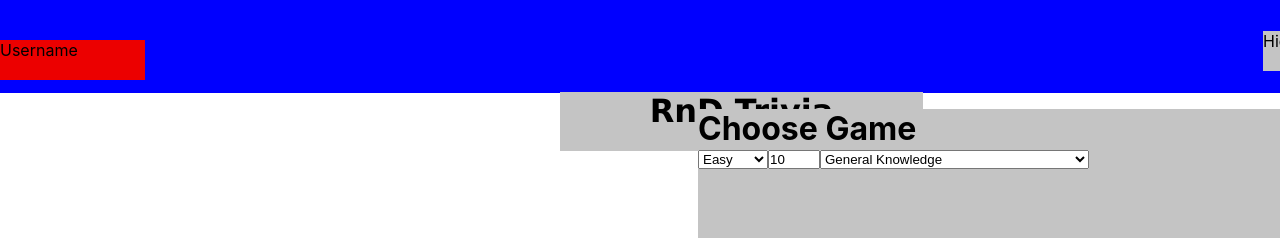
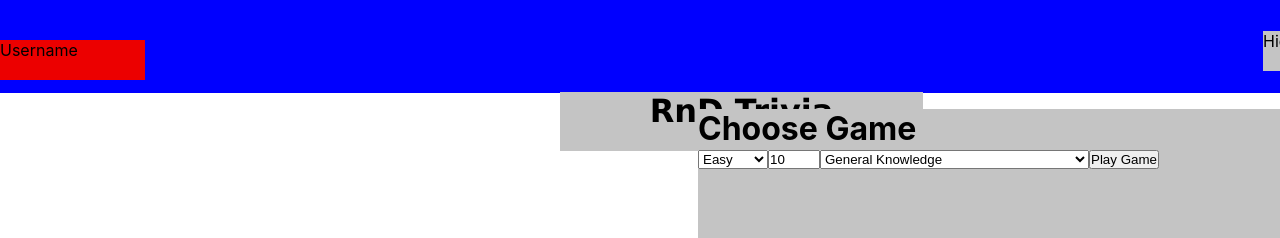
Before and after one commit to DkFresh89/RnD_Frontend, a React (Create React App) app in the folder rnd-frontend/: page /choose_game in a window 1280 px wide. Shown: the top 238 px of the page. Built offline with nearby package versions, Linux system fonts and the light colour scheme.

Commit message:
Created dynamic url to pull questions

```diff
--- a/rnd-frontend/src/components/ChooseGame.js
+++ b/rnd-frontend/src/components/ChooseGame.js
@@ -1,5 +1,5 @@
 import MainPage from './MainPage'
-import {useEffect, useState} from "react"
+import {useState} from "react"
 
 
 function ChooseGame () {
@@ -15,10 +15,19 @@ function ChooseGame () {
     const handleNumberQuestions = (e) => setNumberQuestions(e.target.value)
     const handleCategory = (e) => setCategory(e.target.value)
 
+// ----------- Fetch ----------- //
+    const tempUrl = `https://opentdb.com/api.php?amount=${numberQuestions}&category=${category}&difficulty=${difficulty}`
+
+    const handleFetch = (e) => {
+        e.preventDefault()
+        // TODO add fetch to backend the tempUrl above works dynamically as GET from the Open Trivia DB
+    }
+
 // ----------- DOM ----------- //
     return (
         <div className="chooseGame">
             <h1>Choose Game</h1>
+            <form onSubmit={handleFetch}>
                 <checkbox />
                 <select onChange={handleDifficulty}>
                     <option value="easy">Easy</option>
@@ -52,6 +61,8 @@ function ChooseGame () {
                     <option value={21}>Sports</option>
                     <option value={28}>Vehicles</option>
                 </select>
+                <input type="submit" value="Play Game" />
+            </form>
         </div>
     )
 }
```
Lines whose indentation alone changed are shown as unchanged.
